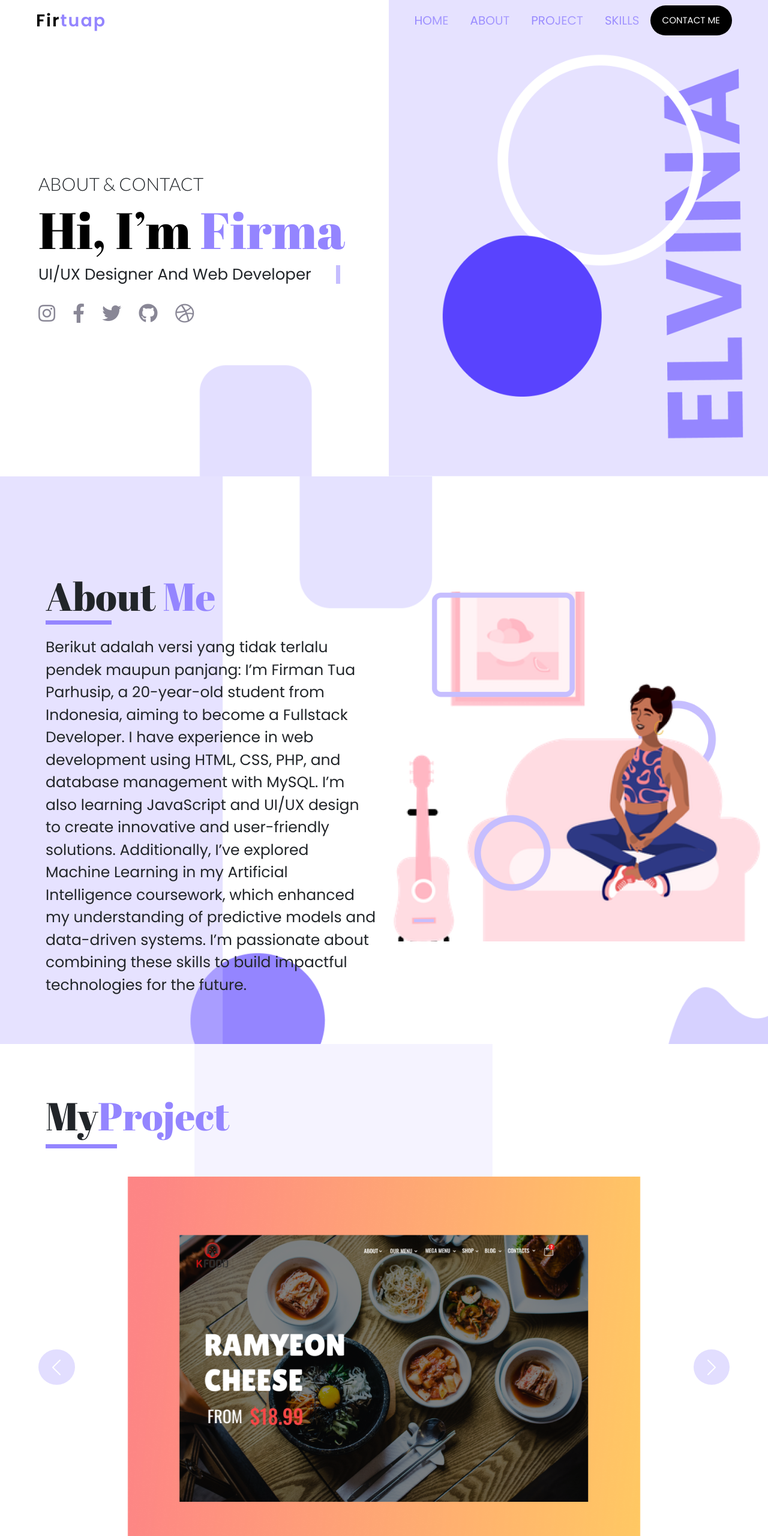
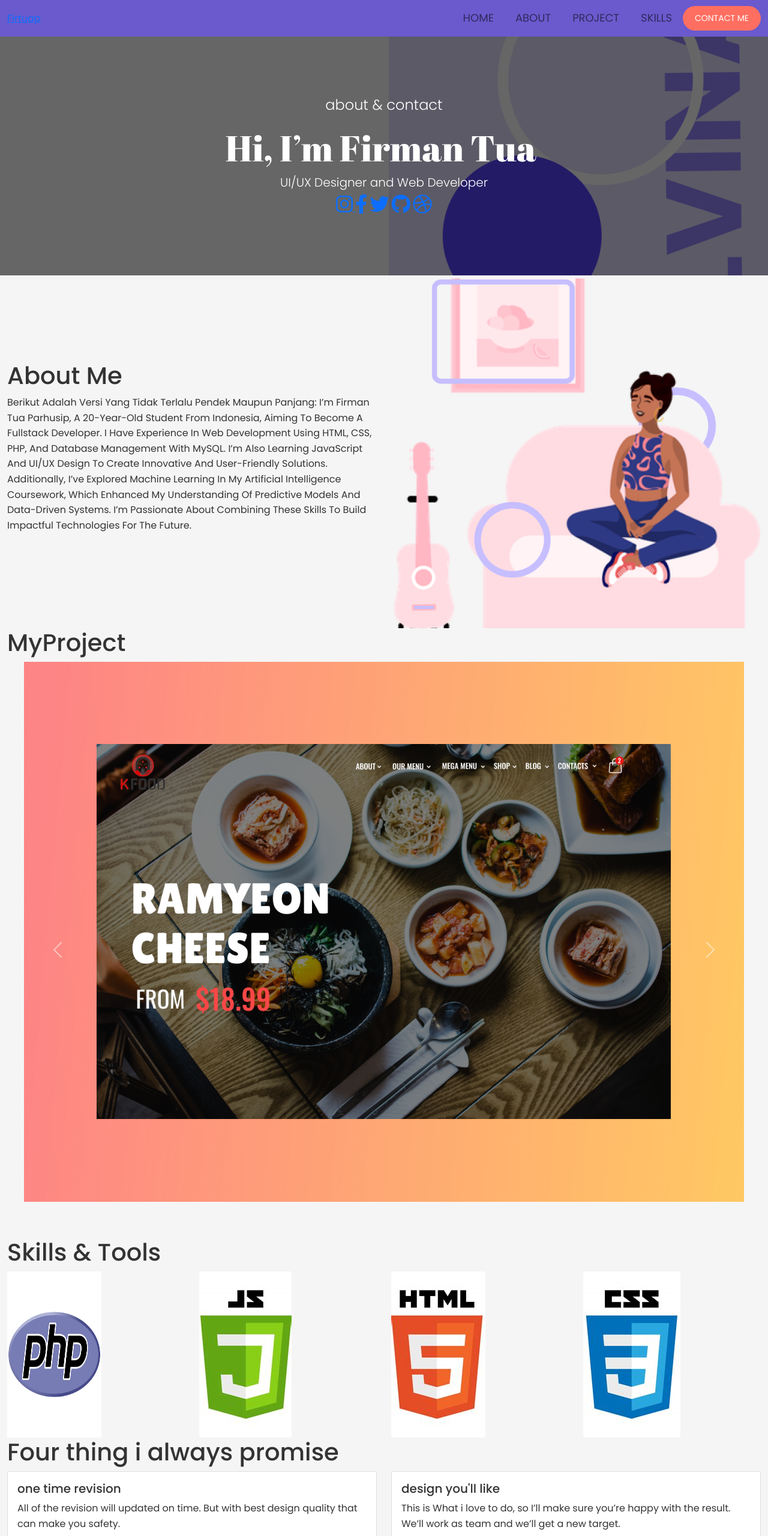
Before and after one commit to firmantua/Portofolio, a plain HTML site: page index.html in a window 1280 px wide. Shown: the top 2560 px of the page at 60% size. Drawn offline with nearby package versions, Linux system fonts and the light colour scheme.

Commit message:
Update style.css

```diff
--- a/style.css
+++ b/style.css
@@ -1,485 +1,162 @@
-*{
+/* Reset dan Box-Sizing */
+* {
   padding: 0;
   margin: 0;
   box-sizing: border-box;
 }
-/* Main Color */
+
+/* Warna dan Font */
 :root {
-  --lightpurple: #C5BDFF;
-  --poppins: 'Poppins', sans-serif;
-  --black: #000000;
-  --abril: 'Abril Fatface', cursive;
-  --lato:  'Lato', sans-serif;
-  --purple: #9485FF;
-  --darkgray: #6E6C78;
+  --primary-color: #6A5ACD; /* SlateBlue */
+  --secondary-color: #FF6F61; /* Coral */
+  --background-color: #F5F5F5; /* LightGray */
+  --text-color: #333; /* Darker Gray */
+  --highlight-color: #FFD700; /* Gold */
   --white: #FFFFFF;
-  --lightgray: #898796;
+  --font-primary: 'Poppins', sans-serif;
+  --font-secondary: 'Abril Fatface', cursive;
 }
+
+/* Global Styling */
+body {
+  font-family: var(--font-primary);
+  background-color: var(--background-color);
+  color: var(--text-color);
+  line-height: 1.6;
+}
+
 ::selection {
-  color: var(--lightpurple);
-  background: CornflowerBlue;
-  background-color: var(--black);
+  color: var(--white);
+  background-color: var(--secondary-color);
 }
-.nav-scrolled {
-  background: white !important;
+
+/* Navbar */
+.navbar {
+  font-family: var(--font-primary);
+  background: var(--primary-color);
+  box-shadow: 0 4px 6px rgba(0, 0, 0, 0.1);
 }
-/*Navbar*/
-.navbar{
-	font-family: var(--poppins);
-	background-color: white;
-}
-.navbar-toggler{
-	border: none !important;
-}
-.navbar-toggler:focus,
-.navbar-toggler:active,
-.navbar-toggler-icon:focus {
-    outline: none;
-    box-shadow: none;
-}
-.navbar .container-fluid .navbar-item{
-	font-size: 28.5px;
-	letter-spacing: 2px;
-	font-weight: 550;
-	color: black;
-	text-decoration: none;
-}
-.navbar .container-fluid .span{
-	color: var(--purple)
-}
-.navbar .navbar-nav .nav-item a{
-	font-weight: 400;
-	font-size: 20px;
-	text-transform: uppercase;
-	color: black;
-}
-.d-flex .btn{
-	font-size: 15px;
-	background-color: black;
-	border-radius: 50px;
+
+.navbar .nav-item a {
+  font-size: 18px;
   color: var(--white);
   text-transform: uppercase;
-	padding: 13px 19px;
+  margin: 0 10px;
+  position: relative;
+  transition: color 0.3s ease;
 }
-.d-flex .btn:hover{
-	background-color: var(--purple);
+
+.navbar .nav-item a:hover {
+  color: var(--highlight-color);
+}
+
+.navbar .nav-item a::after {
+  content: '';
+  position: absolute;
+  width: 0;
+  height: 2px;
+  background: var(--highlight-color);
+  bottom: -5px;
+  left: 50%;
+  transition: width 0.3s ease, left 0.3s ease;
+}
+
+.navbar .nav-item a:hover::after {
+  width: 100%;
+  left: 0;
+}
+
+/* Button */
+.btn {
+  background: var(--secondary-color);
   color: var(--white);
-	transition: 0.5;
+  border: none;
+  border-radius: 50px;
+  padding: 10px 20px;
+  font-size: 14px;
+  text-transform: uppercase;
+  transition: all 0.3s ease;
 }
-/*jumbotron*/
-.jumbotron .text{
-	padding-bottom: 6rem;
+
+.btn:hover {
+  background: var(--highlight-color);
+  color: var(--text-color);
+  transform: scale(1.1);
 }
-.jumbotron{
-	background-image: url(img/scr.png) !important;
+
+/* Jumbotron */
+.jumbotron {
+  background: linear-gradient(rgba(0, 0, 0, 0.6), rgba(0, 0, 0, 0.6)), url(img/scr.png);
   background-size: cover;
-	height: 100vh;
-	margin-top: -74px;
   background-position: center;
+  color: var(--white);
+  text-align: center;
+  padding: 100px 20px;
+  position: relative;
+  animation: fadeIn 2s ease-out;
 }
-.jumbotron .text h2{
-	text-transform: uppercase;
-	font-family: var(--lato);
+
+.jumbotron h1 {
+  font-family: var(--font-secondary);
+  font-size: 60px;
+  margin-bottom: 10px;
+  animation: slideDown 1.5s ease;
+}
+
+.jumbotron h2 {
   font-size: 24px;
   font-weight: 300;
-	padding-top: 9.5rem;
-}
-.jumbotron .text h1{
-	text-transform: capitalize;
-	font-family: var(--abril);
-	font-size: 75px;
-	color: black;
-	overflow: hidden;
-}
-@keyframes blink {
-  0% {
-    background-color: #ccc;
+  margin-bottom: 20px;
 }
 
-  49% {
-    background-color: #ccc;
+.jumbotron .btn {
+  margin-top: 20px;
 }
 
-  50% {
-    background-color: transparent;
+@keyframes slideDown {
+  from {
+    transform: translateY(-50px);
+    opacity: 0;
+  }
+  to {
+    transform: translateY(0);
+    opacity: 1;
+  }
 }
 
-  99% {
-  	background-color: transparent;
+@keyframes fadeIn {
+  from {
+    opacity: 0;
   }
-  100% {
-  	background-color: #ccc;
+  to {
+    opacity: 1;
   }
 }
-.jumbotron .text h1 .cursor{
-	display: inline-block;
-	background-color: #ccc;
-	margin-left: 0.1rem;
-	width: 3px;
-	animation: blink 1s infinite;
-}
-.jumbotron .text h1 .cursor .typing {
-	animation: none;
-}
-.jumbotron .text span{
-	color: var(--purple);
+
+/* Animasi Smooth Hover */
+.card {
+  transition: transform 0.3s ease, box-shadow 0.3s ease;
 }
 
-.jumbotron .text h3{
-	text-transform: capitalize;
-	font-family: var(--poppins);
-	font-size: 24px;
-	font-weight: 400;
-	display: flex;
-	padding-bottom: 25px;
-}
-.jumbotron .text h3::after{
-	content: '';
-	display: block;
-	border-right: 7px solid var(--lightpurple);
-	width: 5px;
-}
-.jumbotron .sosial-media a{
-	text-decoration: none;
-	color: var(--lightgray);
-	padding-right: 25px;
-	width: 50px;
-	height: 50px;
-}
-/*About*/
-#about{
-	padding-bottom: 4rem;
-}
-.text-about{
-	padding-top: 5rem;
-}
-.text-about h1{
-	font-family: var(--abril);
-	font-size: 50px;
-	text-align: left;
-	padding-bottom: 20px;
-}
-.text-about h1:after{
-	content: '';
-	display: block;
-	border-bottom: 7px solid var(--purple);
-	width: 20%;
-	padding-bottom: 2px;
-	margin-bottom: -9px;
-}
-.text-about span{
-	color: var(--purple);
-}
-.text-about p{
-	font-family: var(--poppins);
-	font-size: 23px;
-	text-transform: none;
-}
-.about-img{
-	padding-top: 9rem;
-}
-/*project*/
-#project{
-	padding: 5rem 0;
-	background-image: url(img/back.png);
-	background-size: cover
-}
-#carouselExampleFade .carousel-control-prev{
-	background-color: var(--lightpurple);
-	border-radius: 50%;
-	height: 59px;
-	width: 60.5px;
-	top: 45%;
-	left: 5%;
-}
-#carouselExampleFade .carousel-control-next{
-	background-color: var(--lightpurple);
-	border-radius: 50%;
-	height: 59px;
-	width: 60.5px;
-	top: 45%;
-	right: 5%;
-}
-.title-project h1{
-	font-family: var(--abril);
-	font-size: 50px;
-	padding-bottom: 3rem;
-}
-.title-project h1:after{
-	content: '';
-	display: block;
-	border-bottom: 7px solid var(--purple);
-	width: 10%;
-	padding-bottom: 9px;
-	margin-bottom: -9px;
-}
-.title-project span{
-	color: var(--purple);
+.card:hover {
+  transform: translateY(-10px);
+  box-shadow: 0 8px 15px rgba(0, 0, 0, 0.2);
 }
 
-/*skills&toools*/
-#skills{
-	padding: 4rem 0;
-}
-.title-skills h1{
-	font-family: var(--abril);
-	font-size: 50px;
-	padding-bottom: 4rem;
-}
-.title-skills h1:after{
-	content: '';
-	display: block;
-	border-bottom: 7px solid var(--purple);
-	width: 8%;
-	padding-bottom: 9px;
-	margin-bottom: -9px;
-}
-.title-skills span{
-	color: var(--purple);
-}
-#skills .container-fluid .gambar-skills .col-lg-3{
-	padding-bottom: 3.5rem;
-}
-#skills .container-fluid .gambar-skills .col-lg-3 img:hover{
-	filter: invert(15%);
-}
-/*Promise*/
-#promise{
-	padding: 4rem 0;
-	background-image: url(img/THINGS.png);
-	background-size: cover;
-}
-.promise-title h1{
-	text-transform: capitalize;
-	font-family: var(--abril);
-	font-size: 50px;
-	text-align: left;
-	padding-bottom: 2rem;
-}
-.promise-title span{
-	color: var(--purple);
-}
-.datar-promise .isi-card{
-	padding-bottom: 2rem;
-}
-#promise .card{
-	border: 3px solid var(--lightpurple);
-	padding: 1rem 0.6rem 2rem 0.6rem;
-	font-family: var(--poppins);
-	width: 35rem;
-}
-#promise .card-title{
-	font-size: 28px;
-	font-weight: bold;
-	text-transform: capitalize;
-}
-#promise .card-text{
-	font-size: 18px;
-	font-weight: 400;
-	color: var(--purple)
+/* Footer */
+footer {
+  background-color: var(--primary-color);
+  color: var(--white);
+  text-align: center;
+  padding: 20px 0;
 }
 
-/*Testimonial*/
-#testimonial{
-	padding: 4rem 0;
-}
-#testimonial .col-lg-5{
-	background-color: var(--lightpurple);
-}
-#testimonial .one{
-	padding-top: 1.7rem;
-	padding-left: 15px;
-}
-#testimonial .one i{
-	color: var(--purple);
-	padding-bottom: 15px;
-}
-#testimonial .one h4{
-	font-family: var(--poppins);
-	font-weight: 400;
-	font-size: 25px;
-	padding-bottom: 15px;
-}
-#testimonial .one h2{
-	font-size: 35px;
-	font-family: var(--poppins);
-	font-weight: 600;
-	color: var(--purple);
-	padding-bottom: 2rem;
-}
-/*Contact*/
-#contact{
-	padding: 6rem 0;
-	background-image: url(img/contact.png);
-	background-size: cover;
-}
-.img-contact{
-	margin-top: -1.5rem;
-}
-.contact-title h1{
-	text-transform: capitalize;
-	font-family: var(--abril);
-	font-size: 50px;
-	text-align: center;
-	padding-bottom: 2rem;
+footer a {
+  color: var(--highlight-color);
+  text-decoration: none;
+  transition: color 0.3s ease;
 }
 
-.contact-title span{
-	color: var(--purple);
+footer a:hover {
+  color: var(--secondary-color);
 }
-#contact form .form-label{
-	font-family: var(--poppins);
-	font-size: 22px;
-}
-#contact form input{
-	border-radius: 0%;
-	color: var(--purple);
-}
-#contact textarea{
-	border-radius: 0%;
-	color: var(--purple);
-}
-/* Footer */
-footer{
-	background-color: var(--purple);
-	font-size: 21px;
-}
-.footer a{
-	text-decoration: none;
-	font-family: var(--poppins);
-}
-/*deskop version biasa*/
-@media (min-width: 992px) {
-	/*navbar*/
-	.navbar{
-		padding: 0.5rem 3rem;
-		background: transparent;
-	}
-	.navbar .navbar-nav .nav-item{
-		padding: 3px 10px;
-	}
-	.navbar .navbar-nav .nav-item a{
-		background: linear-gradient(to right, var(--purple), var(--lightpurple));
-		background-size: 200%;
-		-webkit-background-clip: text;
-		-webkit-text-fill-color: transparent;
-		transition: 0.5s ease-out;
-	}
-	.navbar .navbar-nav .nav-item a:hover{
-		background-position: -100%;
-	}
-	/* jumbotron */
-	.jumbotron .text {
-		padding-left: 4rem;
-		top: 36%;
-		position: absolute;
-	}
-	.jumbotron .text h2{
-		text-transform: uppercase;
-		font-family: var(--lato);
-		font-size: 30px;
-		font-weight: 300;
-		padding-top: 0;
-	}
-	.jumbotron .text h1{
-		text-transform: capitalize;
-		font-family: var(--abril);
-		font-size: 85px;
-		color: black;
-	}
-	.jumbotron .text span{
-		color: var(--purple);
-	}
-	.jumbotron .text h3{
-		text-transform: capitalize;
-		font-family: var(--poppins);
-		font-size: 26px;
-		font-weight: 400;
-		display: flex;
-		padding-bottom: 25px;
-	}
-	.jumbotron .text h3::after{
-		content: '';
-		display: block;
-		border-right: 7px solid var(--lightpurple);
-		width: 4%;
-	}
-	.jumbotron .sosial-media a{
-		text-decoration: none;
-		color: var(--lightgray);
-		padding-right: 25px;
-		width: 70px;
-		height: 70px;
-	}
-	.jumbotron .sosial-media a:hover{
-		color: var(--purple);
-	}
-	/*About*/
-	.text-about{
-		padding: 10rem 0 0 4rem;
-	}
-	.text-about h1{
-		font-size: 65px;
-	}
-	.text-about span{
-		color: var(--purple);
-	}
-	.text-about p{
-		font-size: 25px;
-	}
-	#about{
-		background-image: url(img/ABOUT.png);
-		background-size: cover;
-		height: auto;
-	}
-	.about-img{
-		padding-top: 5rem;
-	}
-	/*project*/
-	#carouselExampleFade .carousel-inner .carousel-item img{
-		height: 80vh;
-	}
-	.title-project h1{
-		font-size: 65px;
-		padding-left: 4rem;
-	}
-	/*skills&tools*/
-	#skills{
-		background-image: url(img/SKILLS.png);
-		background-size: cover;
-
-	}
-	.title-skills h1{
-		padding-left: 4rem;
-		font-size: 65px;
-	}
-	.gambar-skills{
-		padding-left: 4rem;
-	}
-	/*promise*/
-	#promise{
-		background-image: url(img/THINGS.png);
-		background-size: cover;
-	}
-	.promise-title h1{
-		font-size: 65px;
-		text-align: center;
-	}
-	#promise .datar-promise{
-		margin: 0 4.5rem;
-	}
-	/*testimonial*/
-	#testimonial .one{
-		padding-top: 6rem;
-		padding-left: 3rem;
-		border-top-left-radius: 10px;
-		border-bottom-left-radius: 10px;
-	}
-	#testimonial .two{
-		border-top-right-radius: 10px;
-		border-bottom-right-radius: 10px;
-	}
-	.contact-title  h1{
-		font-size: 65px;
-	}
-}
```
Lines whose indentation alone changed are shown as unchanged.
